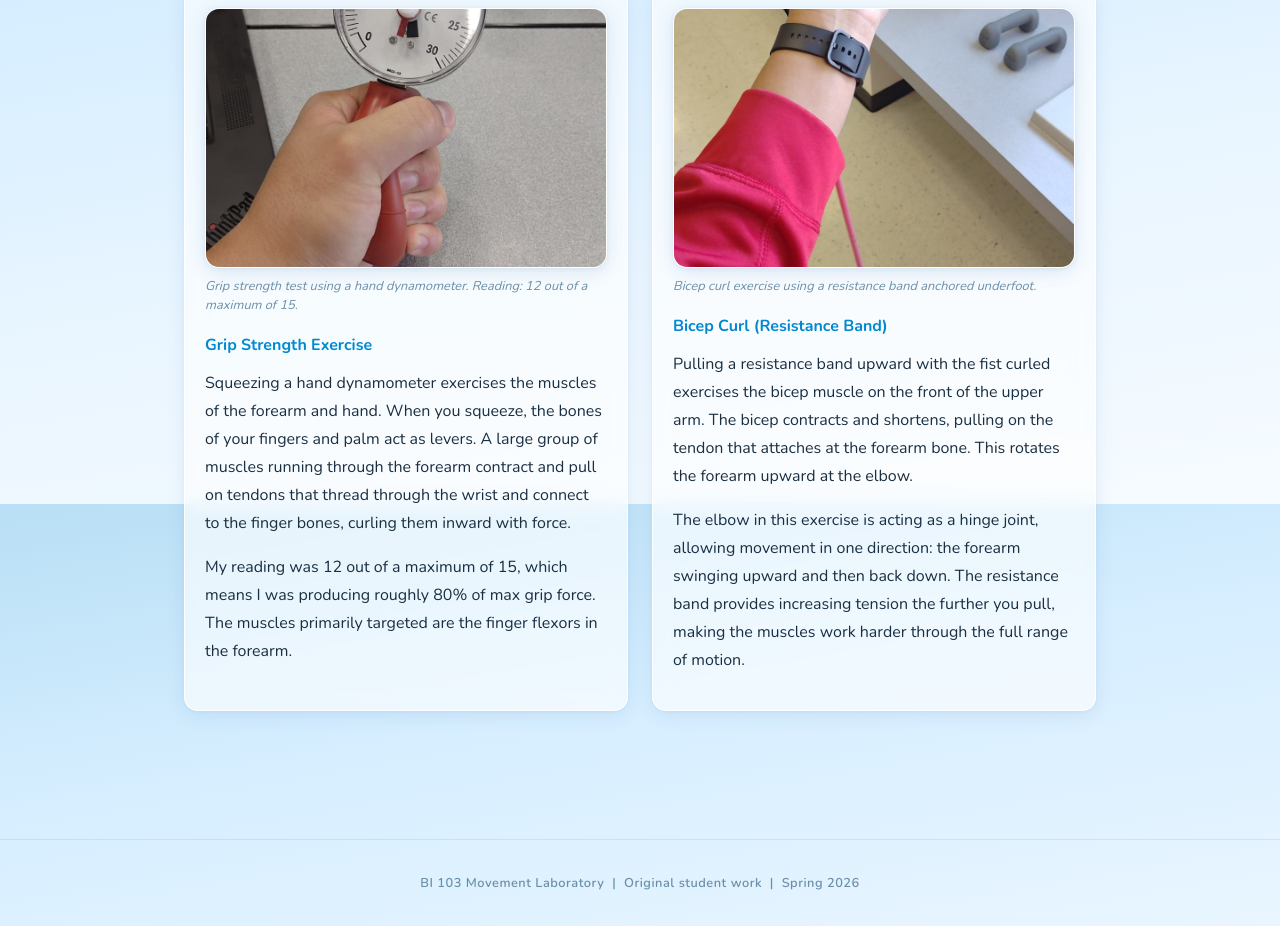
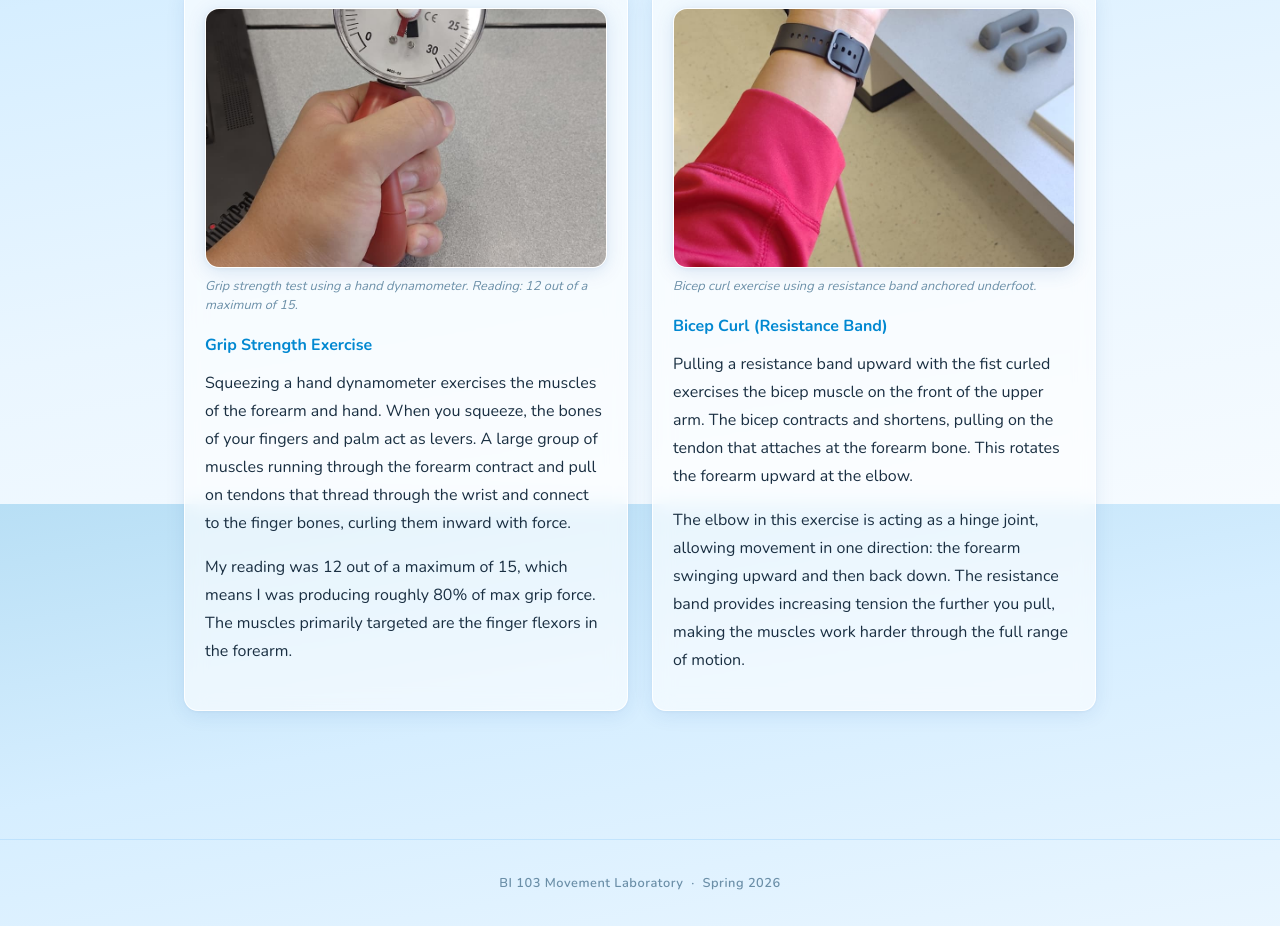
Before and after one commit to migriv24/bi103-movement-lab, a website built with Vite: page index.html in a window 1280 px wide. Shown: the part 7496-8422 px from the top of the page. Built offline with nearby package versions, Linux system fonts and the light colour scheme.

Commit message:
Remove 'original student work' from footer

```diff
--- a/index.html
+++ b/index.html
@@ -295,7 +295,7 @@
   </main>
 
   <footer>
-    <p>BI 103 Movement Laboratory &nbsp;|&nbsp; Original student work &nbsp;|&nbsp; Spring 2026</p>
+    <p>BI 103 Movement Laboratory &nbsp;·&nbsp; Spring 2026</p>
   </footer>
 
   <!-- Lightbox -->
```
